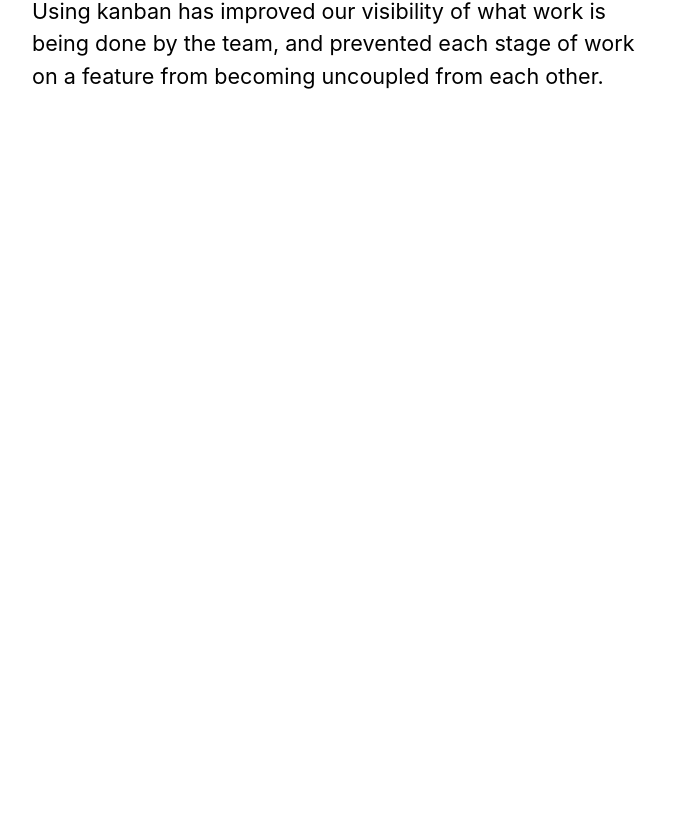
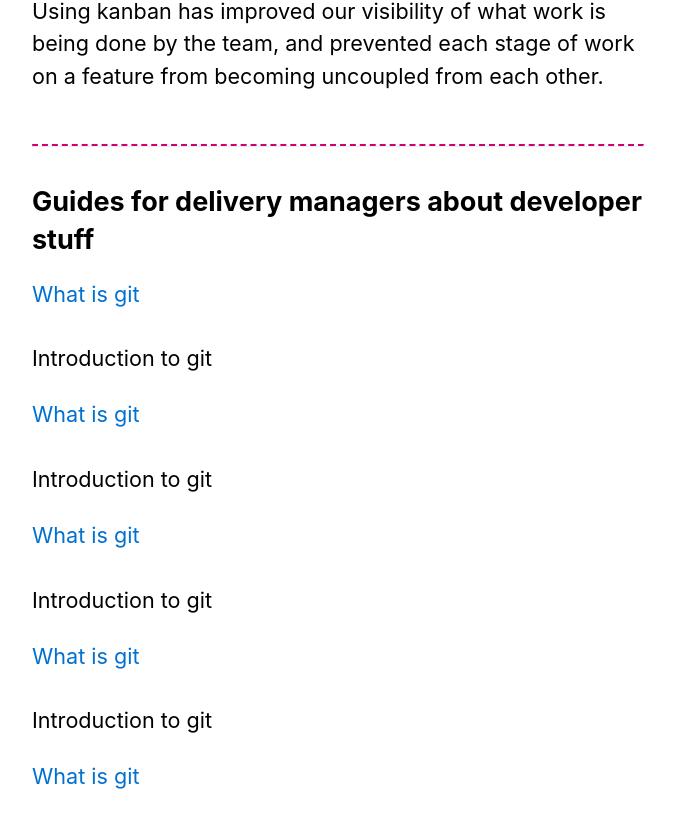
Before and after one commit to emollett/nextjs-blog-spike, a Next.js app: page / in a window 1280 px wide. Shown: the part 7167-7980 px from the top of the page, without its empty margins (302-977 px from the left). Before the commit the page ends 7410 px from the top, so only its background shows below. Built offline with nearby package versions, Linux system fonts and the light colour scheme.

Commit message:
Adding section for guides for delivery managers about development stuff

```diff
--- /dev/null
+++ b/guides/CI-CD.md
@@ -0,0 +1,8 @@
+---
+title: What is git
+first_published_date: "2021-32-54"
+last_updated_date: "2017-06-30"
+draft: false
+description: "Introduction to git"
+order: 2
+---
--- /dev/null
+++ b/guides/basic-git.md
@@ -0,0 +1,8 @@
+---
+title: What is git
+first_published_date: "2021-32-54"
+last_updated_date: "2017-06-30"
+draft: false
+description: "Introduction to git"
+order: 1
+---
--- /dev/null
+++ b/guides/devops.md
@@ -0,0 +1,8 @@
+---
+title: What is git
+first_published_date: "2021-32-54"
+last_updated_date: "2017-06-30"
+draft: false
+description: "Introduction to git"
+order: 3
+---
--- /dev/null
+++ b/guides/git-flows.md
@@ -0,0 +1,8 @@
+---
+title: What is git
+first_published_date: "2021-32-54"
+last_updated_date: "2017-06-30"
+draft: false
+description: "Introduction to git"
+order: 4
+---
--- /dev/null
+++ b/guides/pairing.md
@@ -0,0 +1,8 @@
+---
+title: What is git
+first_published_date: "2021-32-54"
+last_updated_date: "2017-06-30"
+draft: false
+description: "Introduction to git"
+order: 5
+---
--- /dev/null
+++ b/guides/test-driven-development.md
@@ -0,0 +1,8 @@
+---
+title: What is git
+first_published_date: "2021-32-54"
+last_updated_date: "2017-06-30"
+draft: false
+description: "Introduction to git"
+order: 7
+---
--- /dev/null
+++ b/guides/testing.md
@@ -0,0 +1,8 @@
+---
+title: What is git
+first_published_date: "2021-32-54"
+last_updated_date: "2017-06-30"
+draft: false
+description: "Introduction to git"
+order: 8
+---
--- /dev/null
+++ b/guides/the-stack.md
@@ -0,0 +1,8 @@
+---
+title: What is git
+first_published_date: "2021-32-54"
+last_updated_date: "2017-06-30"
+draft: false
+description: "Introduction to git"
+order: 9
+---
--- /dev/null
+++ b/lib/guides.js
@@ -0,0 +1,62 @@
+import fs from 'fs'
+import path from 'path'
+import matter from 'gray-matter'
+
+const guidesDirectory = path.join(process.cwd(), 'guides')
+
+export function getSortedGuidesData() {
+  // Get file names under /guides
+  const fileNames = fs.readdirSync(guidesDirectory)
+  const allGuidesData = fileNames.map(fileName => {
+    // Remove ".md" from file name to get id
+    const id = fileName.replace(/\.md$/, '')
+
+    // Read markdown file as string
+    const fullPath = path.join(guidesDirectory, fileName)
+
+    const fileContents = fs.readFileSync(fullPath, 'utf8')
+
+    // Use gray-matter to parse the post metadata section
+    const matterResult = matter(fileContents)
+
+    // Combine the data with the id
+    return {
+      id,
+      ...matterResult.data
+    }
+  })
+  // Sort posts by order
+  return allGuidesData.sort((a, b) => {
+    if (a.order < b.order) {
+      return 1
+    } else {
+      return -1
+    }
+  })
+}
+
+export function getAllGuideIds() {
+    const fileNames = fs.readdirSync(guidesDirectory)
+
+    return fileNames.map(fileName => {
+      return {
+        params: {
+          id: fileName.replace(/\.md$/, '')
+        }
+      };
+    });
+  }
+
+  export async function getGuideData(id) {
+    const fullPath = path.join(guidesDirectory, id + ".md")
+    const fileContents = fs.readFileSync(fullPath, 'utf8')
+
+    // Use gray-matter to parse the post metadata section
+    const matterResult = matter(fileContents)
+
+    return {
+      id,
+      content: matterResult.content,
+      ...matterResult.data
+    }
+  }
--- a/pages/index.js
+++ b/pages/index.js
@@ -2,11 +2,12 @@
 import Layout, { siteTitle } from '../components/layout'
 import utilStyles from '../styles/utils.module.css'
 import { getSortedPostsData } from '../lib/posts'
+import { getSortedGuidesData } from '../lib/guides'
 import Link from 'next/link'
 import Date from '../components/date'
 import Image from 'next/image'
 
-export default function Home({ allPostsData }) {
+export default function Home({ allPostsData, allGuidesData }) {
   return (
     <Layout home>
       <Head>
@@ -90,6 +91,22 @@
           ))}
         </ul>
       </section>
+<hr />
+      <section className={`${utilStyles.headingMd} ${utilStyles.paddingSections}`}>
+        <h2 className={utilStyles.headingLg}>Guides for delivery managers about developer stuff</h2>
+        <ul className={utilStyles.list}>
+          {allGuidesData.map(({ id, title, description }) => (
+            <li className={`${utilStyles.listItem} ${utilStyles.padding1px}`} key={id}>
+              <Link href={`/guides/${id}`}>
+                {title}
+              </Link>
+              <br />
+              <br />
+              {description}
+            </li>
+          ))}
+        </ul>
+      </section>
 
     </Layout>
   );
@@ -97,9 +114,11 @@
 
 export async function getStaticProps() {
   const allPostsData = getSortedPostsData()
+  const allGuidesData = getSortedGuidesData()
   return {
     props: {
-      allPostsData
+      allPostsData,
+      allGuidesData
     }
   }
 }
```
Also changed, not shown: pages/guides/[id].js (added, +64 -0 lines).
